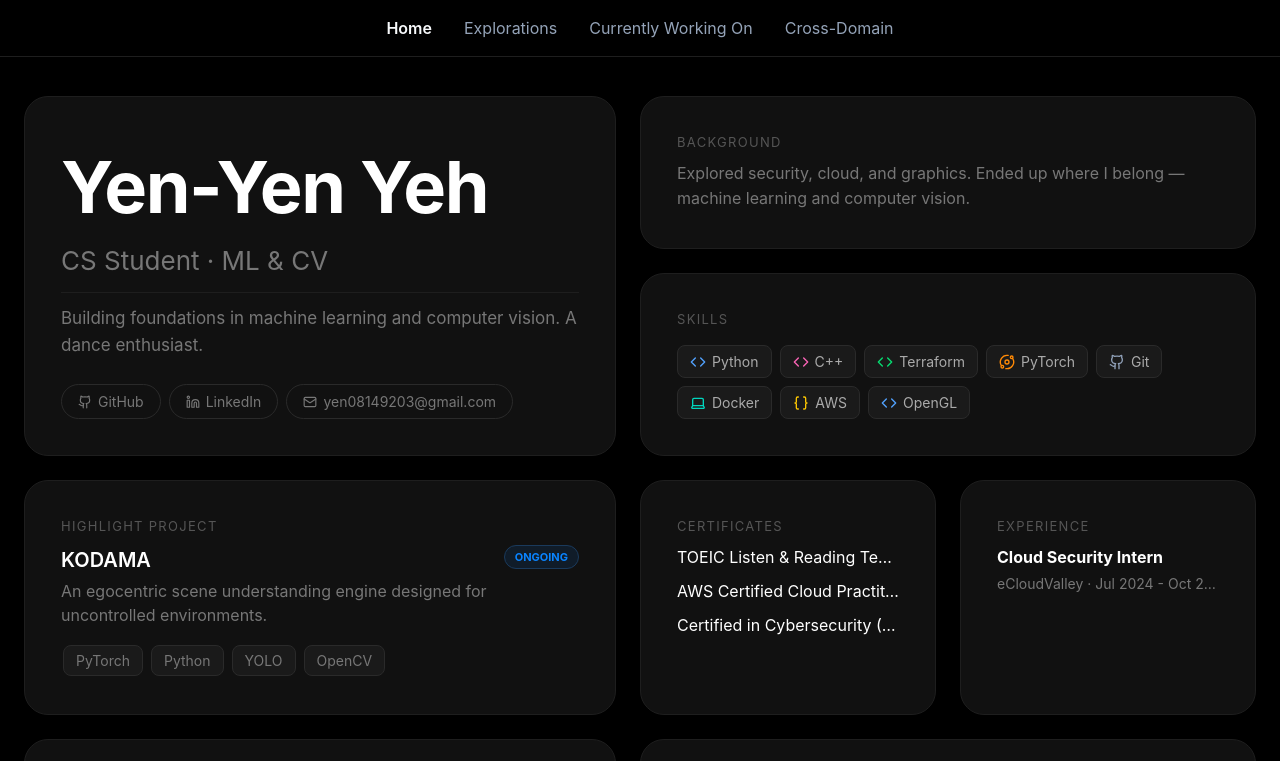
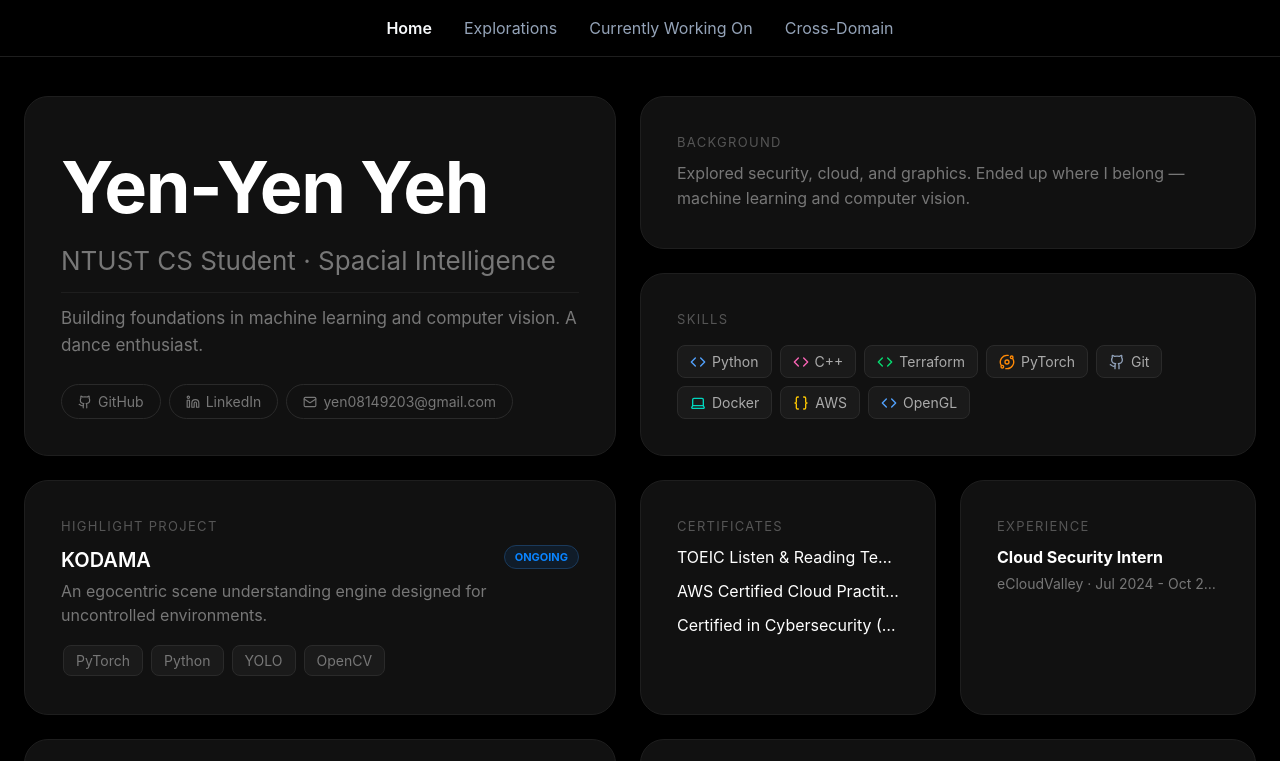
Before and after one commit to Gabriel9208/Gabriel9208.github.io, a React (Vite) app: page / in a window 1280 px wide. Shown: the top 761 px of the page. Built offline with nearby package versions, Linux system fonts and the light colour scheme.

Commit message:
Update: welccome page

```diff
--- a/src/pages/Welcome.tsx
+++ b/src/pages/Welcome.tsx
@@ -40,7 +40,7 @@ export default function Welcome() {
           {/* Hero */}
           <BentoCell className="md:col-[1/2] md:row-[1/3]">
             <h1 style={{ fontSize: 72, fontWeight: 700, color: '#fff', letterSpacing: -1.5 }}>Yen-Yen Yeh</h1>
-            <p style={{ fontSize: 26, color: '#777' }}>CS Student · ML & CV</p>
+            <p style={{ fontSize: 26, color: '#777' }}>NTUST CS Student · Spacial Intelligence</p>
             <Divider />
             <p style={{ fontSize: 17, color: '#777', lineHeight: 1.6 }}>
               Building foundations in machine learning and computer vision. A dance enthusiast.
```
